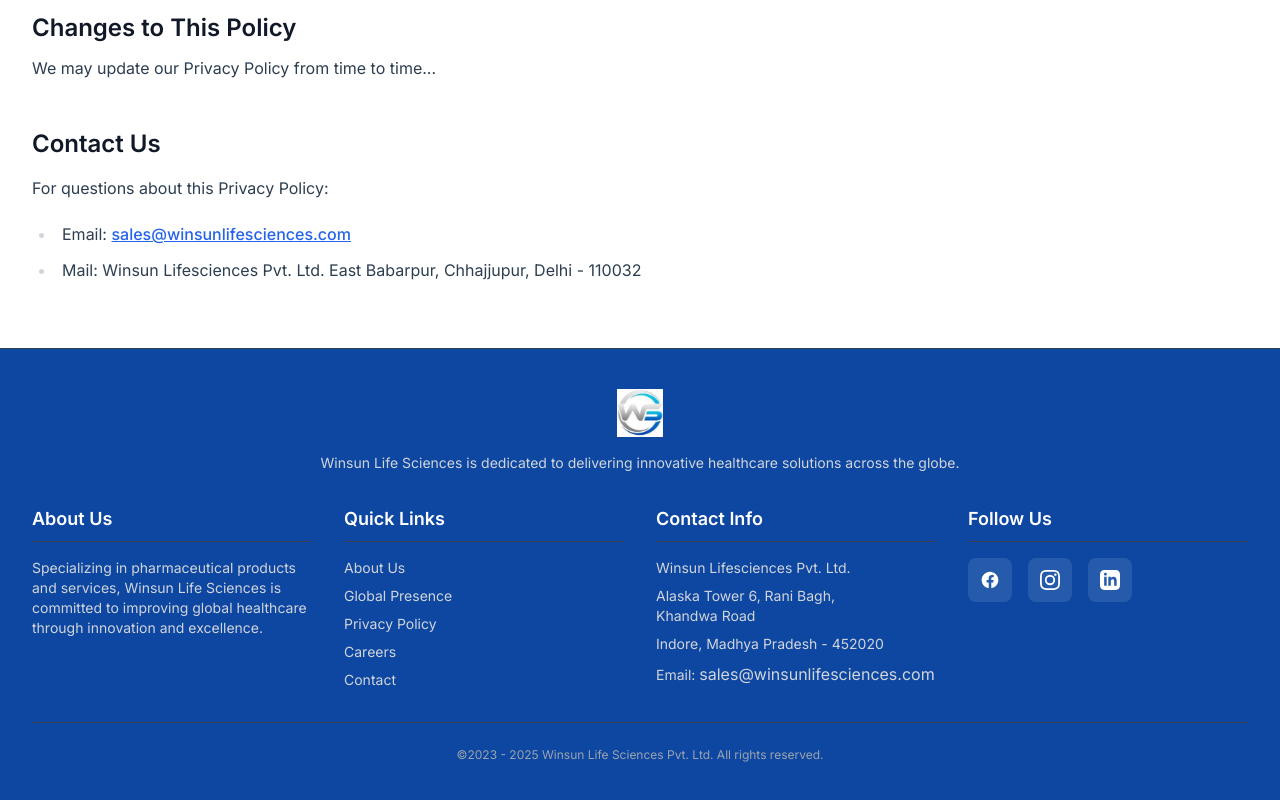
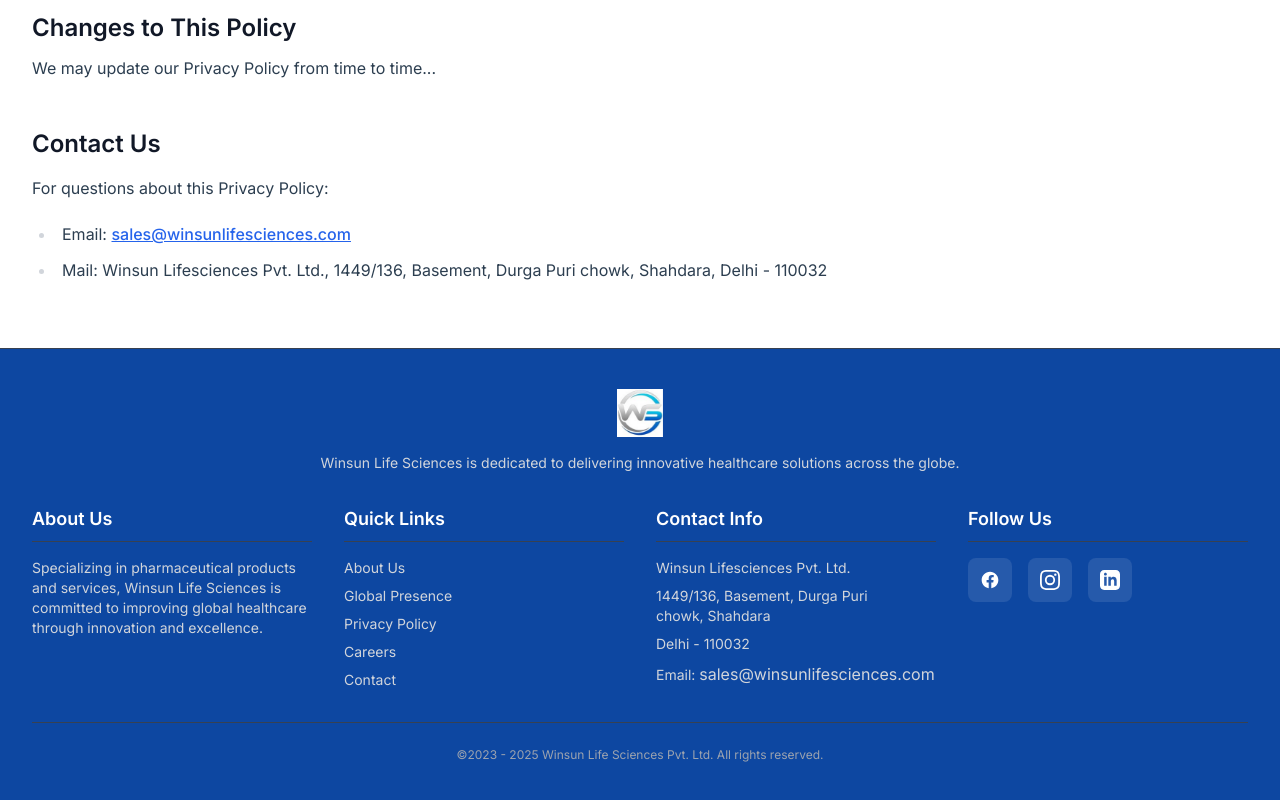
Before and after one commit to ankittyagi140/winsunlifescience, a Next.js app: page /privacy-policy in a window 1280 px wide. Shown: the part 1830-2630 px from the top of the page. Built offline with nearby package versions, Linux system fonts and the light colour scheme.

Commit message:
feature:add location map on cantact page

```diff
--- a/package.json
+++ b/package.json
@@ -19,11 +19,13 @@
     "class-variance-authority": "^0.7.1",
     "clsx": "^2.1.1",
     "framer-motion": "^11.15.0",
+    "leaflet": "^1.9.4",
     "next": "^15.1.3",
     "next-themes": "^0.4.4",
     "node": "^23.5.0",
     "react": "^19.0.0",
     "react-dom": "^19.0.0",
+    "react-leaflet": "^5.0.0",
     "react-slick": "^0.30.3",
     "sharp": "^0.33.5",
     "slick-carousel": "^1.8.1",
@@ -31,6 +33,7 @@
   },
   "devDependencies": {
     "@eslint/eslintrc": "^3",
+    "@types/leaflet": "^1.9.21",
     "@types/node": "^20.17.11",
     "@types/react": "^19.0.2",
     "@types/react-dom": "^19.0.2",
--- a/src/app/contact/page.tsx
+++ b/src/app/contact/page.tsx
@@ -1,50 +1,48 @@
 'use client';
 
-import Image from 'next/image';
+import dynamic from 'next/dynamic';
+
+const ContactMap = dynamic(() => import('@/components/ContactMap'), {
+  ssr: false,
+  loading: () => (
+    <div
+      className="flex h-[400px] w-full items-center justify-center rounded-lg border border-gray-200 bg-gray-50 text-gray-500"
+      aria-hidden
+    >
+      Loading map…
+    </div>
+  ),
+});
 
 const Contact = () => {
   return (
     <div className="min-h-screen pt-20 bg-white">
       <div className="container mx-auto px-4">
         <div className="contact_container space-y-12">
-          {/* <div className="relative w-full h-[400px] rounded-lg overflow-hidden">
-            <Image
-              src="/images/contact_us.jpg"
-              alt="contact us"
-              fill
-              className="object-cover"
-              priority
-            />
-          </div> */}
-
-          <div className="grid md:grid-cols-2 gap-8 bg-white py-8">
-            <div className="contact-card">
-              <h2 className="text-2xl font-semibold text-primary mb-4">Corporate Office</h2>
-              <div className="space-y-2 text-gray-700">
-                <p className="font-medium">Winsun Lifesciences Pvt. Ltd.</p>
-                <p>Alaska Tower 6,</p>
-                <p>Rani Bagh, Khandwa Road</p>
-                <p>Indore, Madhya Pradesh - 452020</p>
-              </div>
-            </div>
-
-            <div className="contact-card">
+          <div className="bg-white py-8">
+            <div className="contact-card max-w-2xl">
               <h2 className="text-2xl font-semibold text-primary mb-4">Registered Office</h2>
               <div className="space-y-2 text-gray-700">
                 <p className="font-medium">Winsun Lifesciences Pvt. Ltd.</p>
-                <p>East Babarpur, Chhajjupur,</p>
-                <p>Babarpur, Delhi - 110032</p>
+                <p>1449/136, Basement,</p>
+                <p>Durga Puri chowk, Shahdara,</p>
+                <p>Delhi - 110032</p>
               </div>
             </div>
           </div>
 
-          <div className="relative w-full h-[400px] rounded-lg overflow-hidden">
-            <Image
-              src="/images/winsun_location.png"
-              alt="winsun life sciences pvt ltd location"
-              fill
-              className="object-cover"
-            />
+          <div className="space-y-2">
+            <ContactMap />
+            <p className="text-center text-sm text-gray-500">
+              <a
+                href="https://www.google.com/maps/search/?api=1&query=1449%2F136+Basement+Durga+Puri+chowk+Shahdara+Delhi+110032"
+                target="_blank"
+                rel="noopener noreferrer"
+                className="text-primary underline-offset-2 hover:underline"
+              >
+                Open in Google Maps
+              </a>
+            </p>
           </div>
 
           <div className="contact-card mt-12 bg-white py-8">
--- a/src/app/layout.tsx
+++ b/src/app/layout.tsx
@@ -217,8 +217,8 @@
                     <h3 className="text-lg font-semibold mb-4 border-b border-gray-700 pb-2">Contact Info</h3>
                     <address className="not-italic">
                       <p className="text-sm text-gray-300 mb-2">Winsun Lifesciences Pvt. Ltd.</p>
-                      <p className="text-sm text-gray-300 mb-2">Alaska Tower 6, Rani Bagh, Khandwa Road</p>
-                      <p className="text-sm text-gray-300 mb-2">Indore, Madhya Pradesh - 452020</p>
+                      <p className="text-sm text-gray-300 mb-2">1449/136, Basement, Durga Puri chowk, Shahdara</p>
+                      <p className="text-sm text-gray-300 mb-2">Delhi - 110032</p>
                       <p className="text-sm text-gray-300">Email: <a href="mailto:sales@winsunlifesciences.com" className="hover:text-white">sales@winsunlifesciences.com</a></p>
                     </address>
                   </div>
--- a/src/app/privacy-policy/page.tsx
+++ b/src/app/privacy-policy/page.tsx
@@ -22,7 +22,7 @@
           <ul className="list-disc pl-6 mb-6 space-y-3">
             <li><strong>Account</strong> - A unique account created for You to access our Service</li>
             <li><strong>Affiliate</strong> - Entity controlling or controlled by the Company</li>
-            <li><strong>Company</strong> - Winsun Lifesciences Pvt. Ltd, Alaska Tower 6 Rani Bagh, Khandwa Road Indore, Madhya Pradesh - 452020</li>
+            <li><strong>Company</strong> - Winsun Lifesciences Pvt. Ltd, 1449/136, Basement, Durga Puri chowk, Shahdara, Delhi - 110032</li>
             <li><strong>Cookies</strong> - Small files placed on Your device to track browsing history</li>
             <li><strong>Country</strong> - Delhi, India</li>
             <li><strong>Device</strong> - Any device accessing the Service (computers, phones, tablets)</li>
@@ -91,7 +91,7 @@
                         className="text-blue-600 hover:underline">
                         sales@winsunlifesciences.com
                       </a></li>
-            <li>Mail: Winsun Lifesciences Pvt. Ltd. East Babarpur, Chhajjupur, Delhi - 110032</li>
+            <li>Mail: Winsun Lifesciences Pvt. Ltd., 1449/136, Basement, Durga Puri chowk, Shahdara, Delhi - 110032</li>
           </ul>
         </section>
       </div>
--- /dev/null
+++ b/src/components/ContactMap.tsx
@@ -0,0 +1,57 @@
+'use client';
+
+import { MapContainer, Marker, Popup, TileLayer } from 'react-leaflet';
+import L from 'leaflet';
+import 'leaflet/dist/leaflet.css';
+
+/** Near Durga Puri Chowk, Shahdara (OpenStreetMap / Nominatim reference) */
+const OFFICE_LAT = 28.68941;
+const OFFICE_LNG = 77.29153;
+
+const fixDefaultMarkerIcon = () => {
+  const proto = L.Icon.Default.prototype as unknown as { _getIconUrl?: string };
+  delete proto._getIconUrl;
+  L.Icon.Default.mergeOptions({
+    iconRetinaUrl: 'https://unpkg.com/leaflet@1.9.4/dist/images/marker-icon-2x.png',
+    iconUrl: 'https://unpkg.com/leaflet@1.9.4/dist/images/marker-icon.png',
+    shadowUrl: 'https://unpkg.com/leaflet@1.9.4/dist/images/marker-shadow.png',
+  });
+};
+
+fixDefaultMarkerIcon();
+
+const OFFICE_POPUP_LINES = [
+  'Winsun Lifesciences Pvt. Ltd.',
+  '1449/136, Basement',
+  'Durga Puri chowk, Shahdara',
+  'Delhi - 110032',
+] as const;
+
+export default function ContactMap() {
+  return (
+    <div className="w-full overflow-hidden rounded-lg border border-gray-200 shadow-sm">
+      <MapContainer
+        center={[OFFICE_LAT, OFFICE_LNG]}
+        zoom={16}
+        scrollWheelZoom={false}
+        className="z-0 h-[400px] w-full"
+        aria-label="Map of registered office location"
+      >
+        <TileLayer
+          attribution='&copy; <a href="https://www.openstreetmap.org/copyright">OpenStreetMap</a> contributors'
+          url="https://{s}.tile.openstreetmap.org/{z}/{x}/{y}.png"
+        />
+        <Marker position={[OFFICE_LAT, OFFICE_LNG]}>
+          <Popup>
+            {OFFICE_POPUP_LINES.map((line) => (
+              <span key={line}>
+                {line}
+                <br />
+              </span>
+            ))}
+          </Popup>
+        </Marker>
+      </MapContainer>
+    </div>
+  );
+}
```
Also changed, not shown: 1 other file (tests, documents, lock files or other folders).
